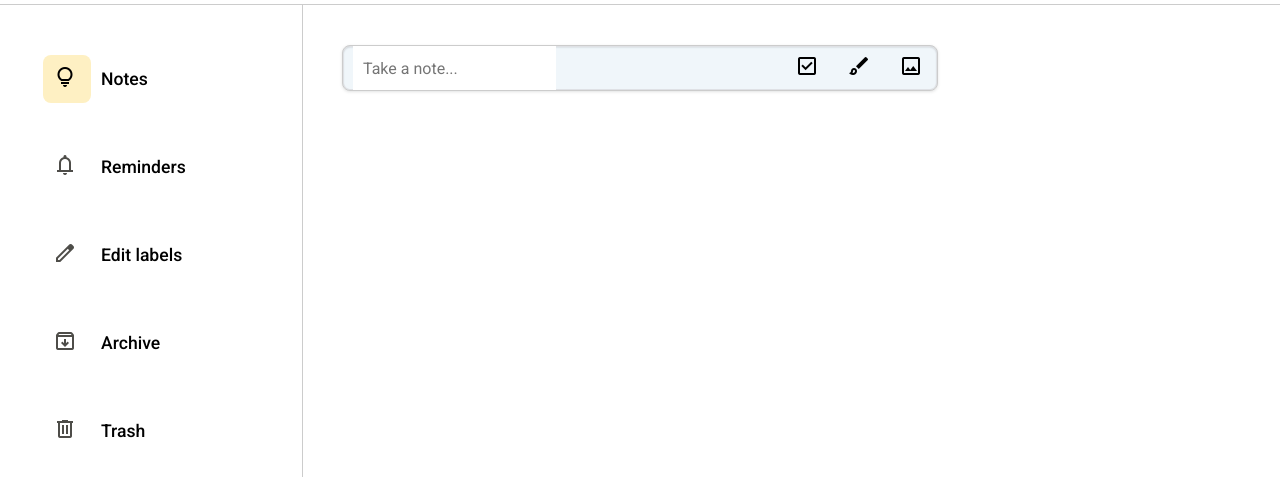
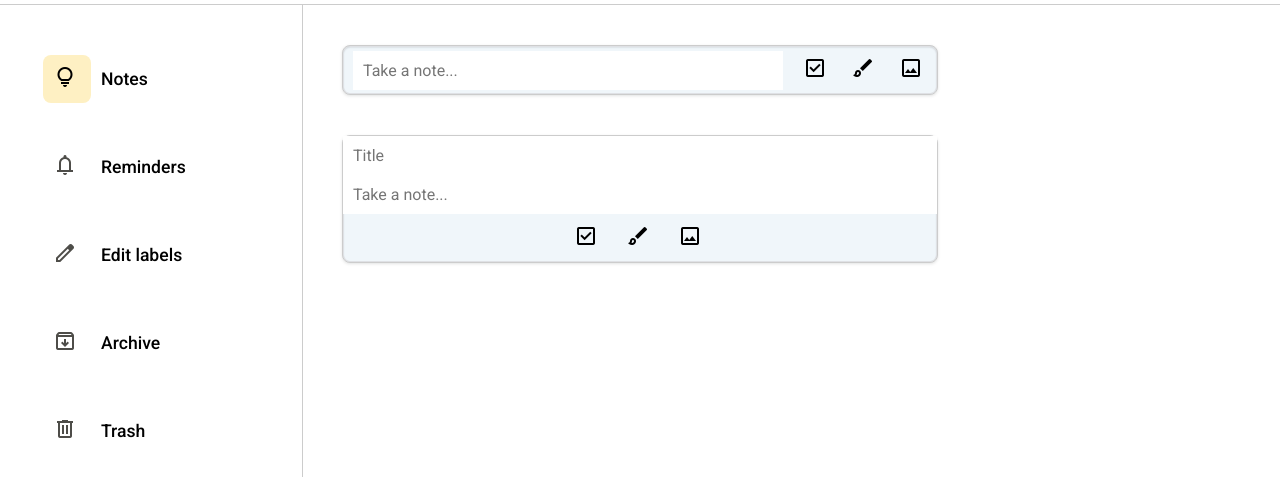
Before and after one commit to bonaventureogeto/Google-Keep, a plain HTML site: page index.html in a window 1280 px wide. Shown: the part 59-536 px from the top of the page. Drawn offline with nearby package versions, Linux system fonts and the light colour scheme.

Commit message:
second form

```diff
--- a/index.html
+++ b/index.html
@@ -108,6 +108,26 @@
                 </div>
             </form>
         </div>
+        <div class="form-container active-form">
+            <form>
+                <input class="note-title" type="text" placeholder="Title">
+                <input class="note-text" type="text" placeholder="Take a note...">
+                <div class="form-actions-footer">
+                    <div class="tooltip">
+                        <span class="material-symbols-outlined hover">check_box</span>
+                        <span class="tooltiptext">New list</span>
+                    </div>
+                    <div class="tooltip">
+                        <span class="material-symbols-outlined hover">brush</span>
+                        <span class="tooltiptext">New note with drawing</span>
+                    </div>
+                    <div class="tooltip">
+                        <span class="material-symbols-outlined hover">image</span>
+                        <span class="tooltiptext">New note with image</span>
+                    </div>
+                </div>
+            </form>
+        </div>
     </main>
 </body>
 </html>
--- a/style.css
+++ b/style.css
@@ -162,7 +162,6 @@ input:focus {
 .form-container {
     background: #f0f6fa;
     max-width: 596px;
-    height: 46px;
     margin: 40px auto;
     box-shadow: inset 0 0 0 1px #dfe1e5, inset 0 1px 2px rgba(60,64,67,.30), 0 1px 3px rgba(60,64,67,.15);
     border-radius: 8px;
@@ -177,10 +176,40 @@ input:focus {
     width: 100%;
 }
 
+.note-title {
+    border: none;
+    font-size: 1rem;
+    height: 100%;
+    padding: 10px;
+    margin-left: 10px;
+    width: 100%;
+    margin-right: 10px;
+    padding-left: 10px;
+}
+
 .note-text {
     border: none;
     font-size: 1rem;
     height: 100%;
     padding: 10px;
     margin-left: 10px;
+    width: 100%;
+    margin-right: 10px;
 }
+
+.form-actions {
+    display: flex;
+    /* justify-content: space-between;
+    align-items: center;
+    height: 100%;
+    width: 100%;
+    padding: 10px; */
+}
+
+.active-form form {
+    display: flex;
+    flex-direction: column;
+    justify-content: space-between;
+    align-items: center;
+    width: 100%;
+}
```
